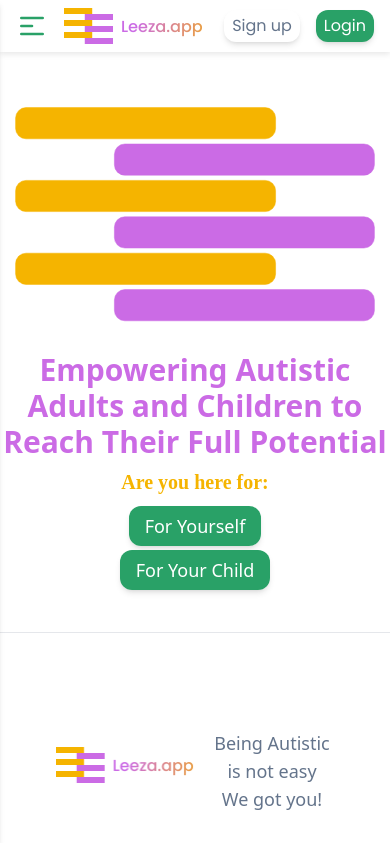
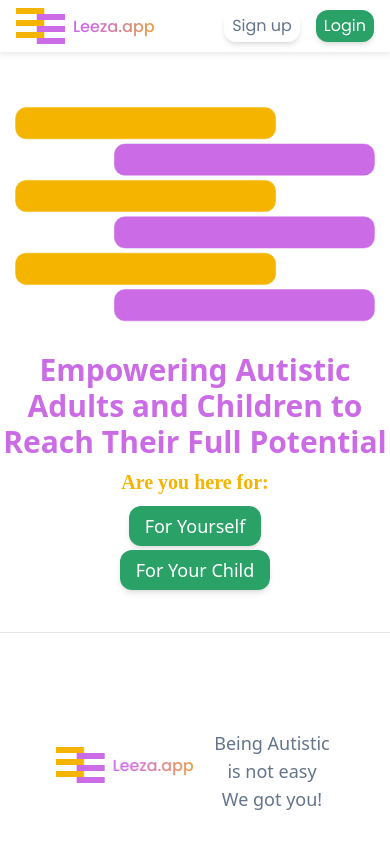
Before and after one commit to KISHANsingh0001/Web-App, a React (Vite) app in the folder client/: page / in a window 390 px wide. Shown: the top 843 px of the page. Built offline with nearby package versions, Linux system fonts and the light colour scheme; a web font is replaced by a local one.

Commit message:
nav changed

```diff
--- a/client/src/components/Nav.jsx
+++ b/client/src/components/Nav.jsx
@@ -140,19 +140,18 @@
 
 
 
+
+
 import React, { useState, useEffect } from "react";
 import { Link, useNavigate } from "react-router-dom";
 import { Link as ScrollLink } from "react-scroll";
 import NavLog from "../assets/NavLogo.png";
 import { FontAwesomeIcon } from '@fortawesome/react-fontawesome';
 import { faUser } from '@fortawesome/free-solid-svg-icons';
-import { HiOutlineMenuAlt1 } from "react-icons/hi";
-import { IoCloseOutline } from "react-icons/io5";
 
 function Nav() {
   const navigate = useNavigate();
   const [isLoggedIn, setIsLoggedIn] = useState(false);
-  const [isSideMenuOpen, setIsSideMenuOpen] = useState(false);
 
   useEffect(() => {
     // Check if the user is logged in by checking the presence of a token in localStorage
@@ -183,58 +182,13 @@ function Nav() {
   };
 
   return (
-    <div>
-      {/* Mobile Sidebar Menu */}
-      <div className={`fixed top-0 left-0 w-64 h-full bg-white shadow-md transition-transform transform ${isSideMenuOpen ? 'translate-x-0' : '-translate-x-full'} lg:hidden z-40`}>
-        <div className="flex justify-end p-4">
-          <IoCloseOutline
-            onClick={() => setIsSideMenuOpen(false)}
-            className="text-3xl cursor-pointer  text-[#29A167]"
-          />
-        </div>
-        <div className="flex flex-col items-center mt-10 space-y-4 cursor-pointer">
-          <ScrollLink to="About" smooth={true} duration={500} onClick={() => setIsSideMenuOpen(false)}>
-            About
-          </ScrollLink>
-          <ScrollLink to="Blogs" smooth={true} duration={900} onClick={() => setIsSideMenuOpen(false)}>
-            Blogs
-          </ScrollLink>
-          <Link to="/DiplomaHome" onClick={() => setIsSideMenuOpen(false)}>
-            Diploma
-          </Link>
-          <div>
-            <p className="cursor-pointer"></p>
-            <div className="mt-2 space-y-2">
-              <Link to="/child" onClick={handleAdultAssignmentClick} className="block text-gray-700 hover:bg-gray-100">
-                Adult Assessment
-              </Link>
-              <Link to="/parent" onClick={handleChildAssignmentClick} className="block text-gray-700 hover:bg-gray-100">
-                Child Assessment
+    <div className="NavOuter px-4 py-2 md:px-8 md:py-4 sticky top-0 z-10 bg-white">
+      <div className="flex flex-row justify-between items-center">
+        <div className="NavLogo">
+          <Link to="/">
+            <img src={NavLog} alt="Logo" />
           </Link>
         </div>
-          </div>
-          <ScrollLink to="Contact" smooth={true} duration={900} onClick={() => setIsSideMenuOpen(false)}>
-            Contact Us
-          </ScrollLink>
-        </div>
-      </div>
-
-      {/* Desktop Navbar */}
-      <div className="NavOuter px-4 py-2 md:px-8 md:py-4 sticky top-0 z-10 bg-white">
-        <div className="flex flex-row justify-between items-center">
-          <section className="flex items-center">
-            {/* Menu Button (Mobile Only) */}
-            <HiOutlineMenuAlt1
-              onClick={() => setIsSideMenuOpen(true)}
-              className="text-3xl cursor-pointer lg:hidden text-[#29A167]"
-              style={{ height: '2rem', width: '2rem' }}
-            />
-            {/* Logo */}
-            <Link to="/" className="ml-4 lg:ml-8">
-              <img src={NavLog} alt="Logo" className="h-9 w-auto" />
-            </Link>
-          </section>
-
         <div className="flex flex-row items-center gap-4 md:gap-8 font-poppins text-slate-500">
           <div className="hidden md:flex flex-row gap-8 items-center">
             <ScrollLink to="About" smooth={true} duration={500}>
@@ -325,7 +279,6 @@ function Nav() {
         </div>
       </div>
     </div>
-    </div>
   );
 }
 
```
Lines whose indentation alone changed are shown as unchanged.
